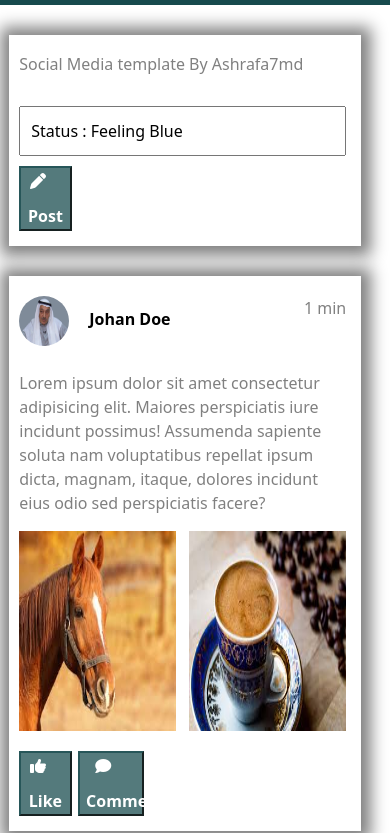
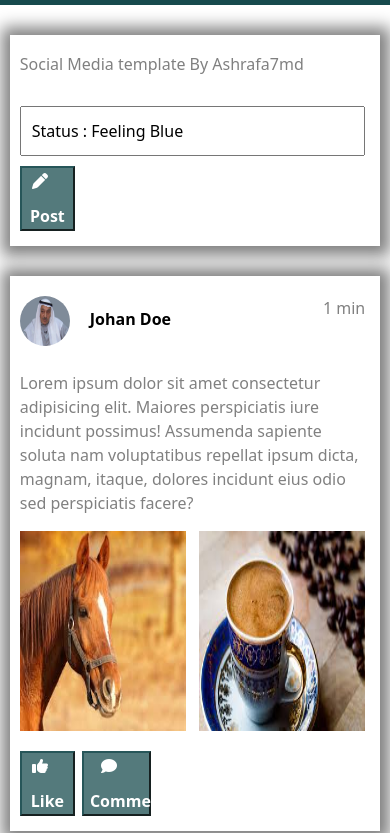
Before and after one commit to ashrafa7md/Social-Media-project, a plain HTML site: page index.html in a window 390 px wide. Shown: the part 51-884 px from the top of the page. Drawn offline with Linux system fonts and the light colour scheme.

Commit message:
Update index.html

```diff
--- a/index.html
+++ b/index.html
@@ -38,7 +38,7 @@
                 display: none;
             }
             #center{
-                width: 65%;
+                width: 69%;
             }
         }
         @media(max-width:767px){
@@ -46,7 +46,7 @@
                 display: none;
             }
             #center{
-                width: 95%;
+                width: 100%;
             }
         }
     </style>
```
